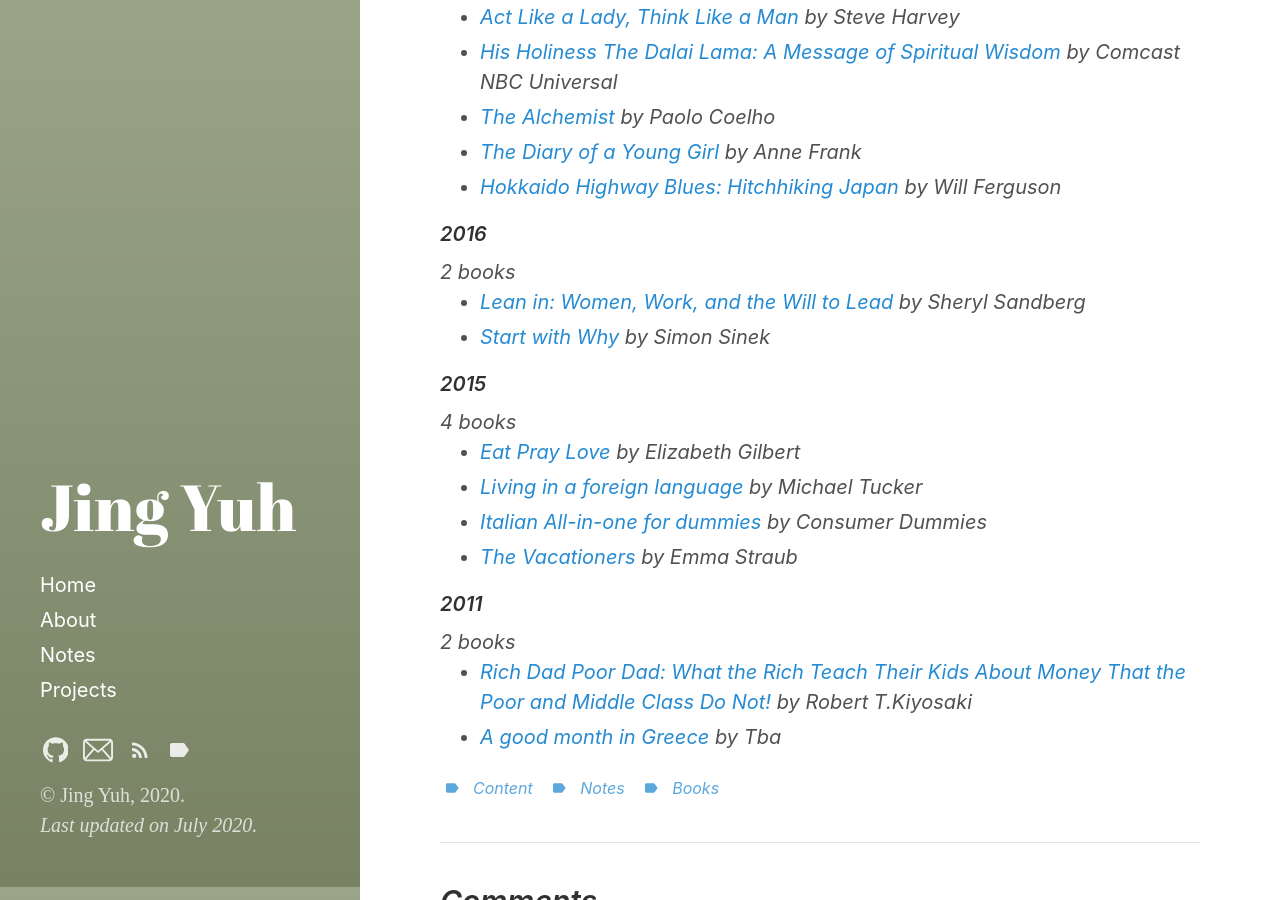
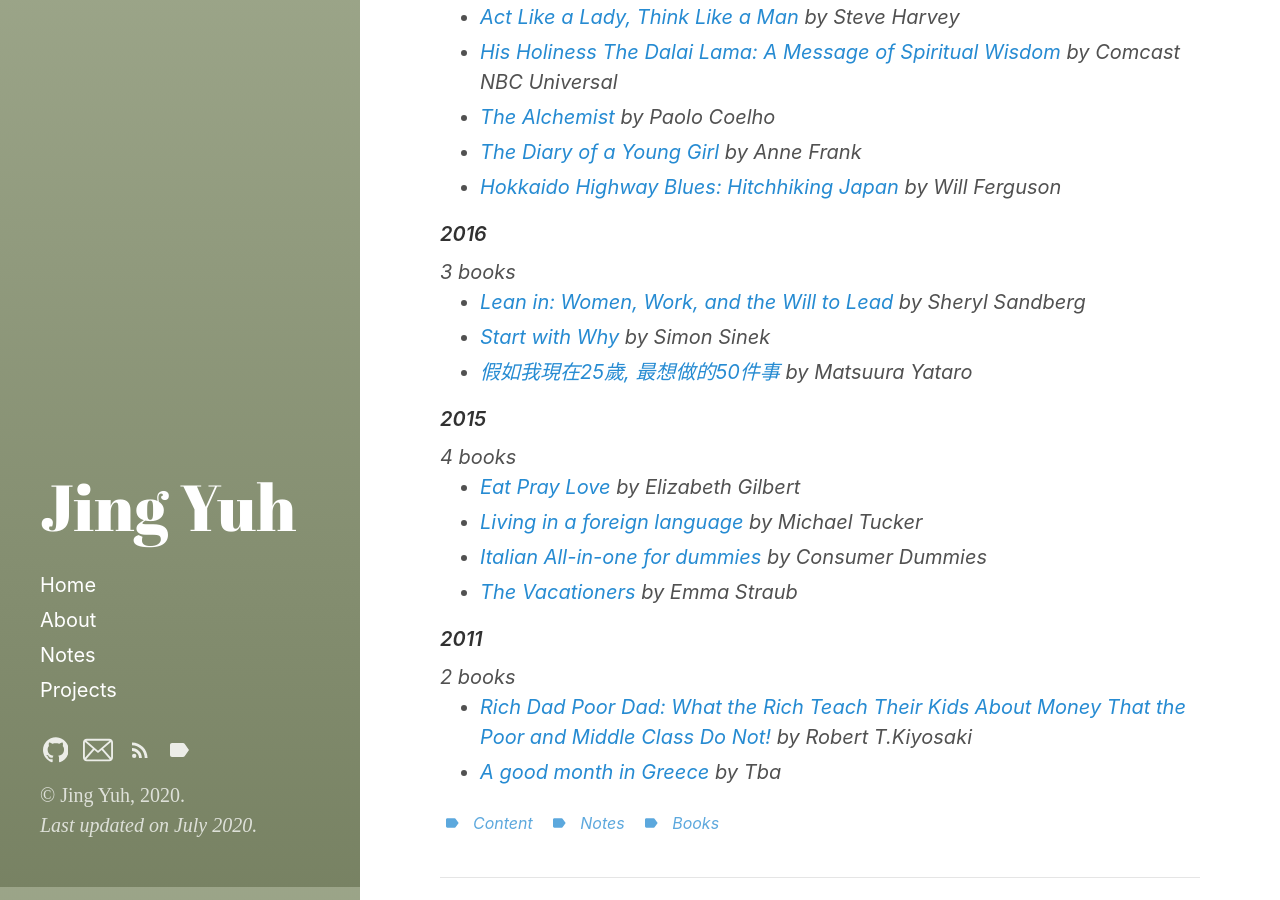
Before and after one commit to jyang123-bit/Website, a Jekyll site: the page built from _posts/2020-06-22-Notes-Books-I've-Read-throughout-the-years.md, in a window 1280 px wide and 900 px high, scrolled down 1813 px. Built offline with Jekyll 4.4.1, drawn with Linux system fonts in a browser that asks for light colours.

Commit message:
Update books.yml

```diff
--- a/_data/books.yml
+++ b/_data/books.yml
@@ -185,6 +185,11 @@
         link: https://www.amazon.com/gp/product/B002Q6XUE4/ref=dbs_a_def_rwt_hsch_vapi_tkin_p1_i1
         star:
 
+      - title: 假如我現在25歲, 最想做的50件事
+        author: Matsuura Yataro
+        link:
+        star:
+
   - year: "2015"
     books:
       - title: Eat Pray Love
```
